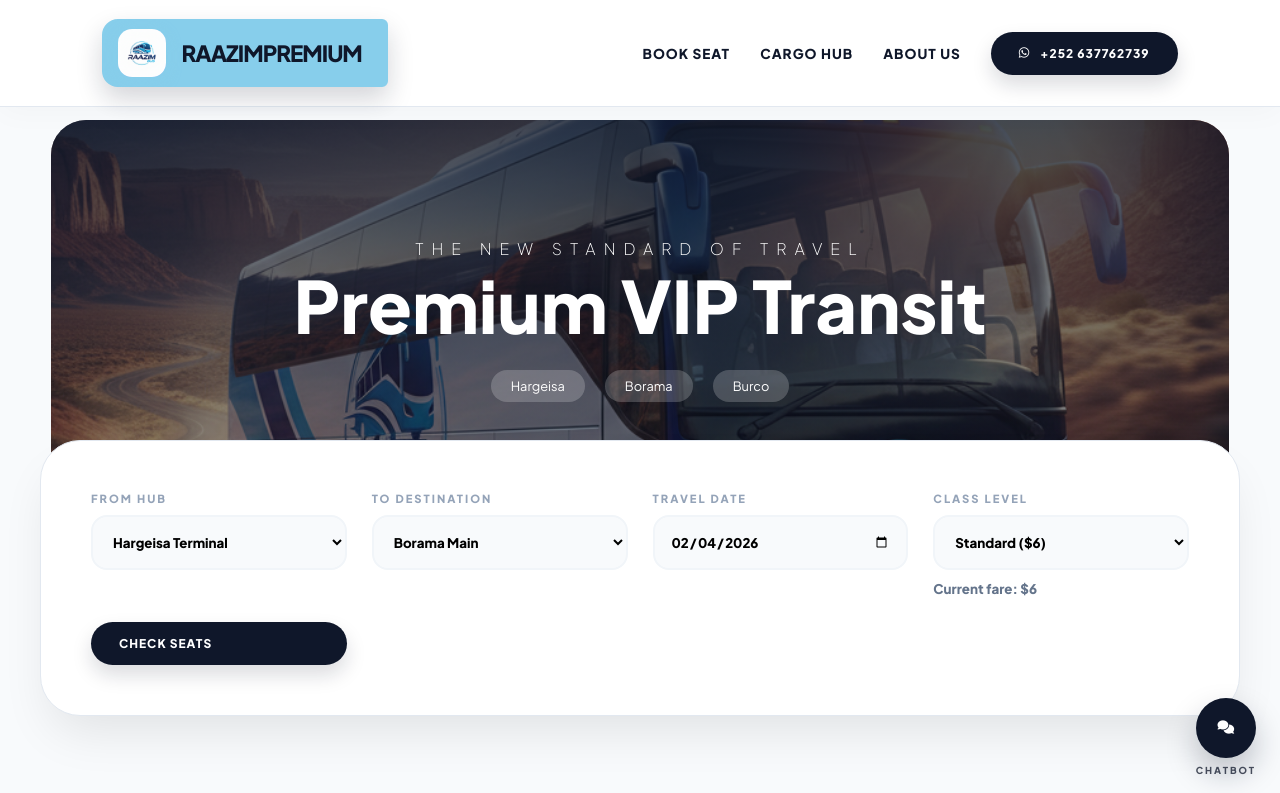
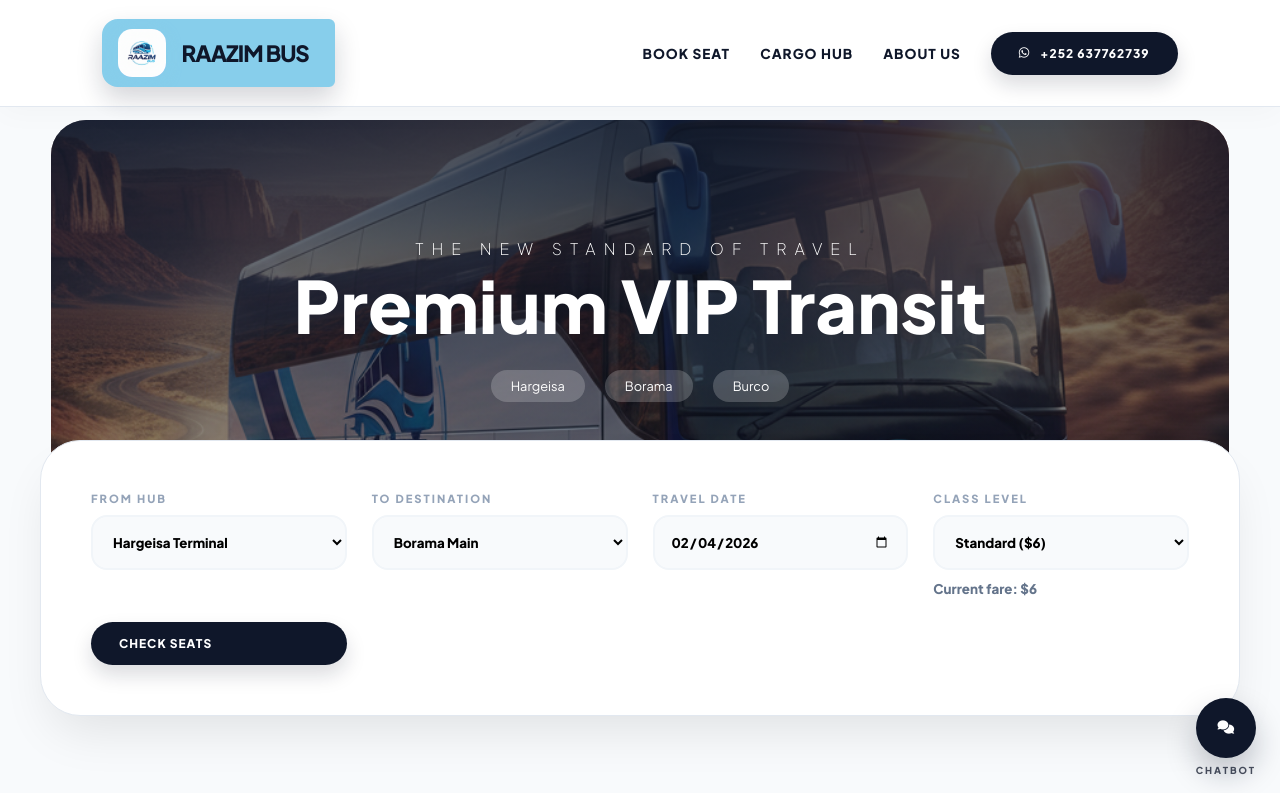
Before and after one commit to cabdikariimibraahim808-pixel/RAAZIM, a plain HTML site: page index.html in a window 1280 px wide. Shown: the top 793 px of the page. Drawn offline with nearby package versions, Linux system fonts and the light colour scheme; a script that the page names is missing.

```diff
--- a/index.html
+++ b/index.html
@@ -248,7 +248,7 @@
                     <img src="logo1.png" alt="Raazim Premium logo" class="logo-img" onerror="this.style.display='none'; this.nextElementSibling.style.display='flex';">
                     <i class="fas fa-crown logo-fallback" style="color:white"></i>
                 </div>
-                <h1>RAAZIM<span>PREMIUM</span></h1>
+                <h1>RAAZIM<span> Bus</span></h1>
             </span>
         </a>
         <div class="menu-toggle-wrap">
```
